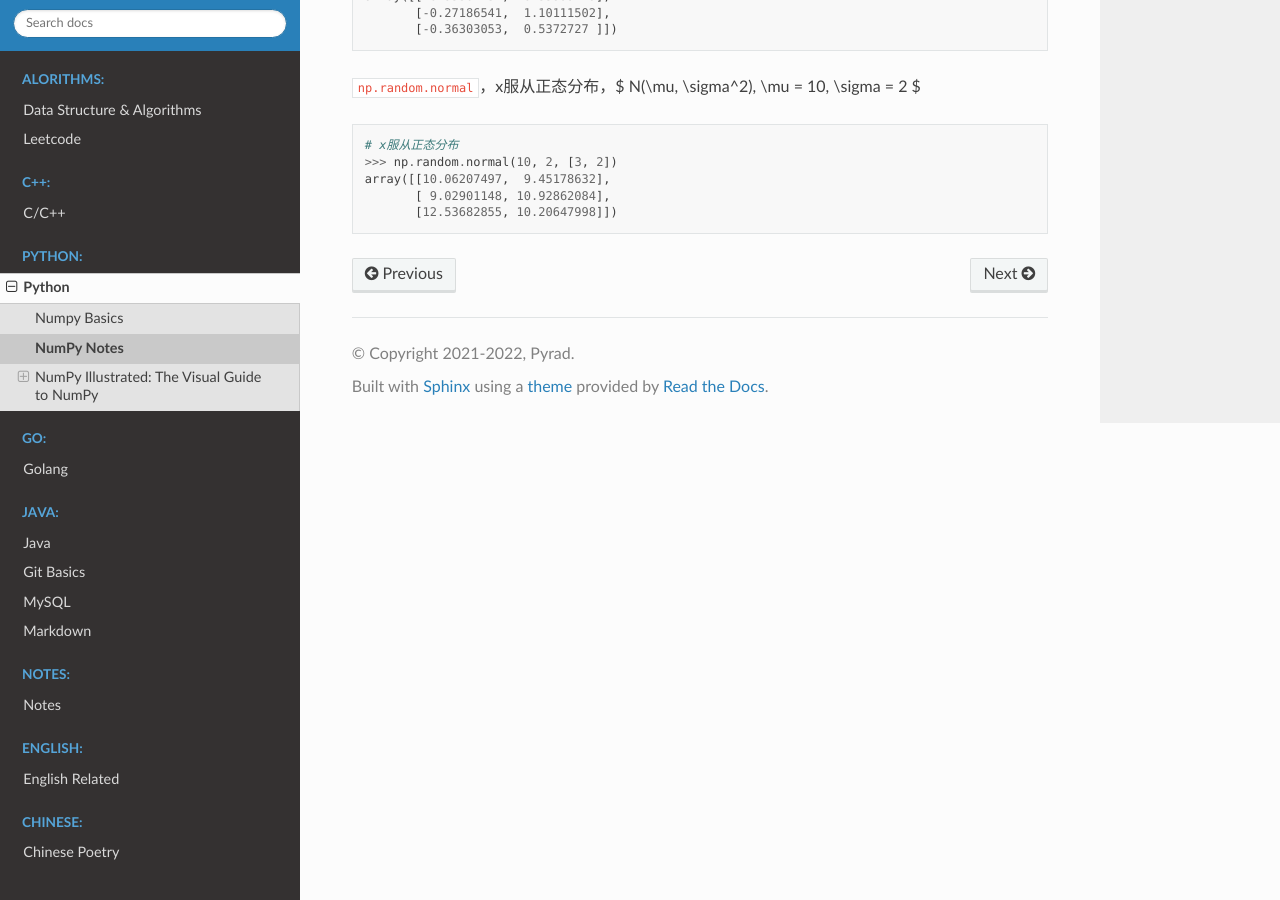
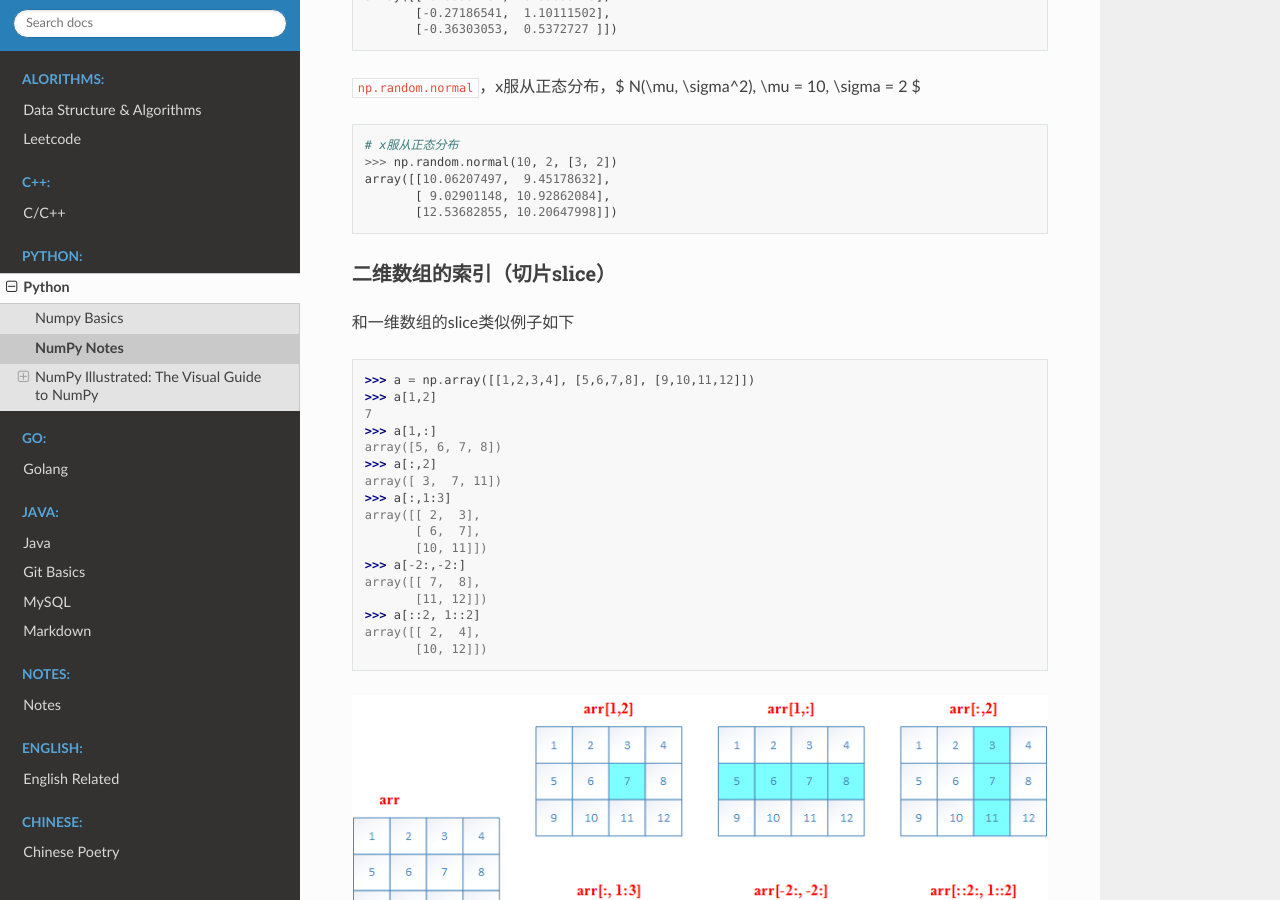
Before and after one commit to Pyrad/pyradnotes, a Sphinx documentation site: the page built from source/Python/NumpyVisualIntro.md, in a window 1280 px wide and 900 px high, scrolled down 10200 px. Built offline with Sphinx 7.4.7 and the Read the Docs theme 2.0.0, drawn with Linux system fonts in a browser that asks for light colours.

Commit message:
Finished chapter 6
Add slicing examples for 2D arrays

````diff
--- a/source/Python/NumpyVisualIntro.md
+++ b/source/Python/NumpyVisualIntro.md
@@ -527,3 +527,31 @@
        [ 9.02901148, 10.92862084],
        [12.53682855, 10.20647998]])
 ```
+
+### 二维数组的索引（切片slice）
+
+和一维数组的slice类似例子如下
+
+```python
+>>> a = np.array([[1,2,3,4], [5,6,7,8], [9,10,11,12]])
+>>> a[1,2]
+7
+>>> a[1,:]
+array([5, 6, 7, 8])
+>>> a[:,2]
+array([ 3,  7, 11])
+>>> a[:,1:3]
+array([[ 2,  3],
+       [ 6,  7],
+       [10, 11]])
+>>> a[-2:,-2:]
+array([[ 7,  8],
+       [11, 12]])
+>>> a[::2, 1::2]
+array([[ 2,  4],
+       [10, 12]])
+```
+
+
+
+![2D Array Slice](../_static/NumpyVisualIntro/chapter6_2d_array_slice.png)
````
Also changed, not shown: source/_static/NumpyVisualIntro/chapter6_2d_array_slice.png (added).
